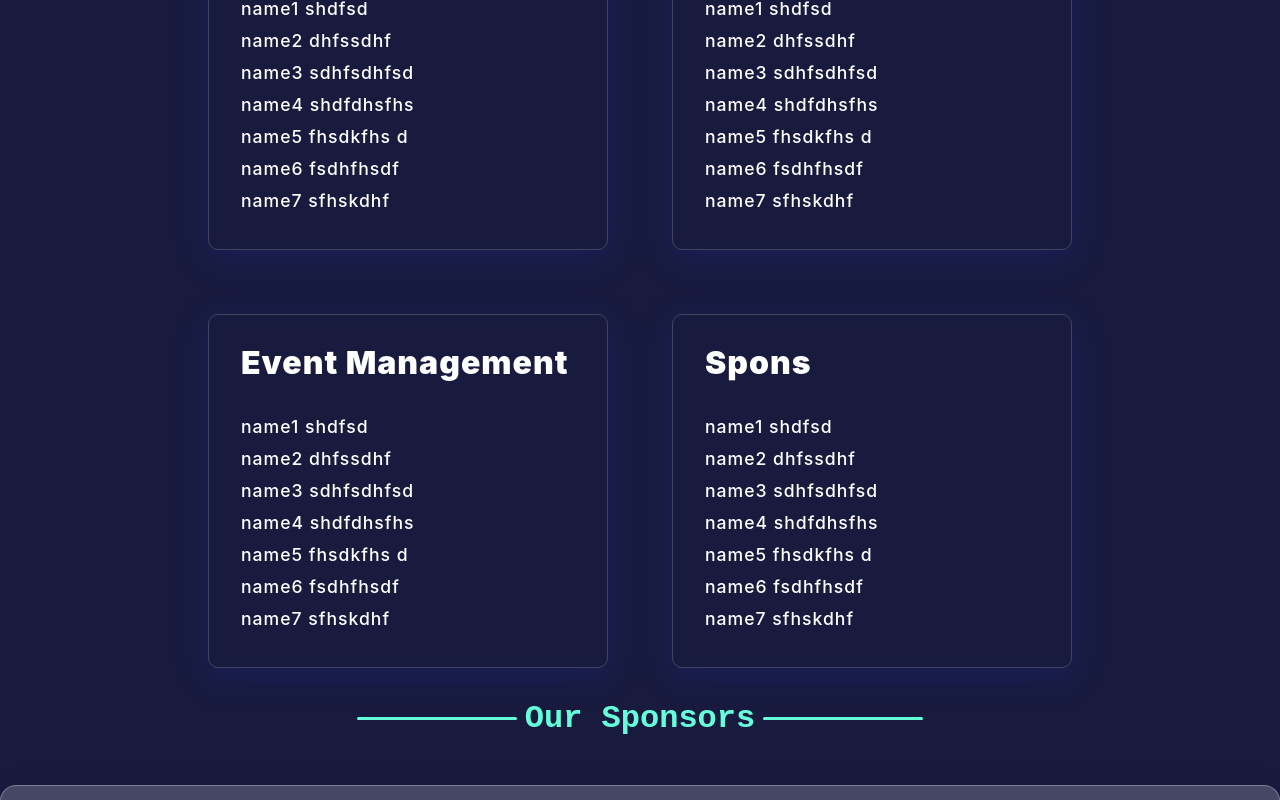
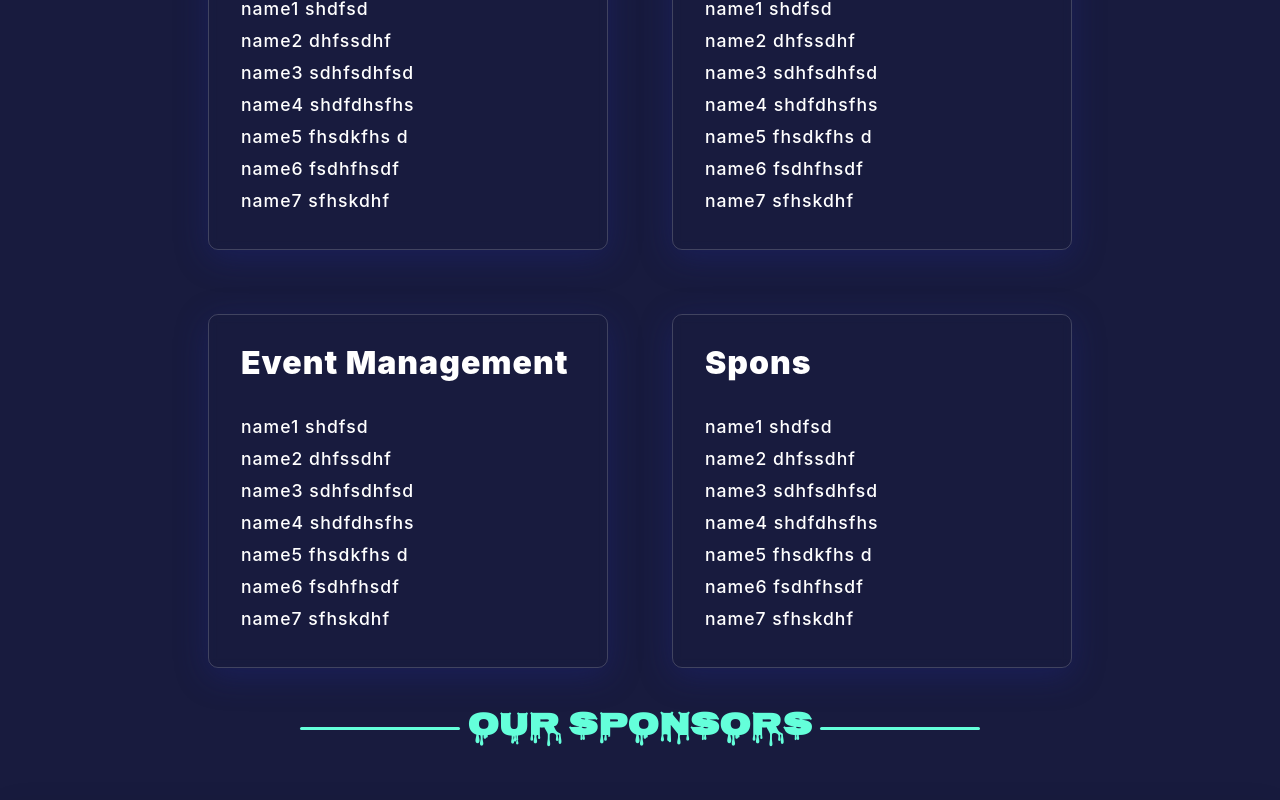
Before and after one commit to lakshmanmulchandani/InnovationCell-Website, a React (Create React App) app in the folder client/: page / in a window 1280 px wide. Shown: the part 11200-12000 px from the top of the page. Built offline with nearby package versions, Linux system fonts and the light colour scheme; a web font is replaced by a local one.

Commit message:
Sponsors section updated

```diff
--- a/client/src/Components/Sponsors/sponsors.css
+++ b/client/src/Components/Sponsors/sponsors.css
@@ -46,11 +46,13 @@ border: 1px solid rgba(255, 255, 255, 0.3);
     transform: scale(1.2);
   }
   .sponsHeading>h1{
+    position: relative;
+    z-index: 2;
     margin-top: 0rem;
     color: var(--green);
     display: flex;
     align-items: center;
-    font-family: var(--font-mono);
+    font-family: var(--font-heading);
     justify-content: center;
 }
 .sponsHeading > h1::after{
```
